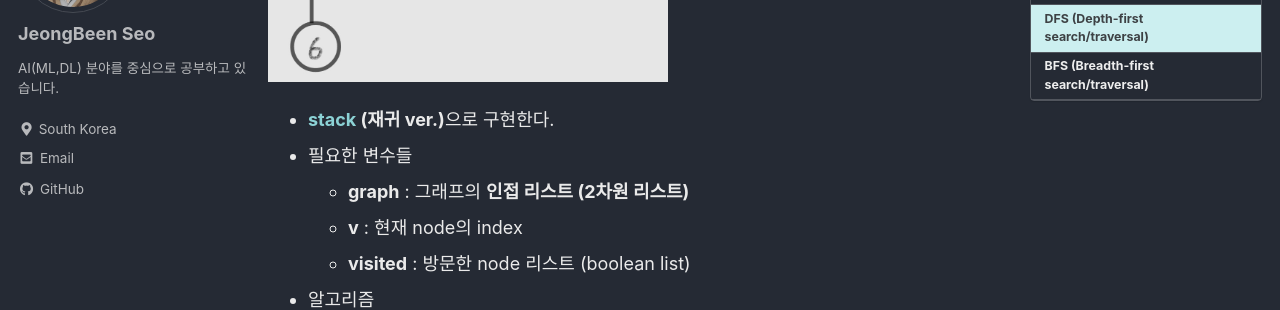
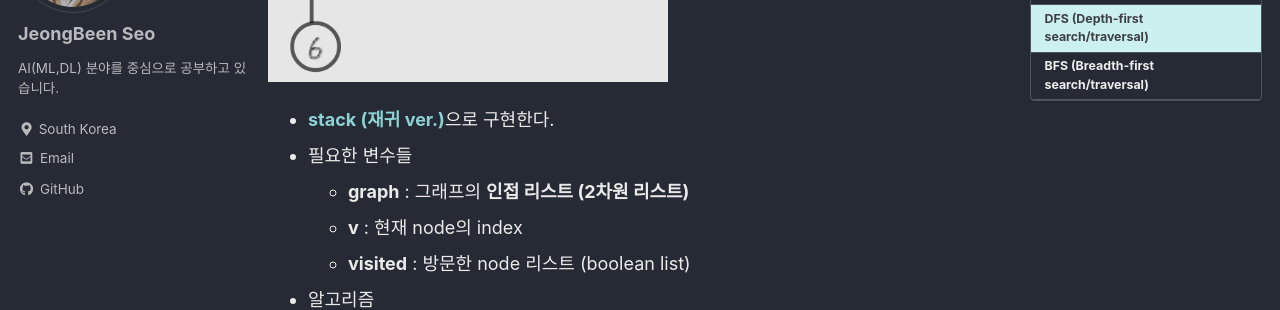
Before and after one commit to claire-1125/claire-1125.github.io, a Jekyll site: the page built from _posts/data_structure/2023-02-16-DFS,BFS.md, in a window 1280 px wide and 900 px high, scrolled down 1436 px. Shown: the part 151-461 px from the top of the window. Built offline with Jekyll 4.4.1, drawn with Linux system fonts in a browser that asks for light colours; cached includes are drawn as plain includes; some of the changed lines change nothing that is shown.

Commit message:
committed in Feb 16

```diff
--- a/_posts/data_structure/2023-02-16-DFS,BFS.md
+++ b/_posts/data_structure/2023-02-16-DFS,BFS.md
@@ -43,7 +43,7 @@ toc_sticky: true
 
 ![예제의 그래프](/assets/images/posts/data_structure/dfs%26bfs/2.jpg){: width="400"}
 
-- **[stack](/_posts/data_structure/2022-01-09-stackQueue.md) (재귀 ver.)**으로 구현한다.
+- **[stack (재귀 ver.)](/_posts/data_structure/2022-01-09-stackQueue.md){: target="_blank"}**으로 구현한다.
 - 필요한 변수들
     - **graph** : 그래프의 **인접 리스트 (2차원 리스트)**
     - **v** : 현재 node의 index
```
